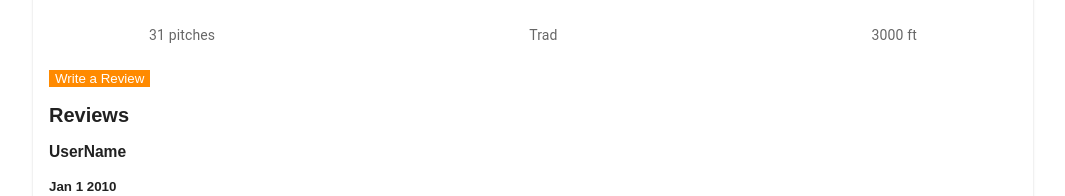
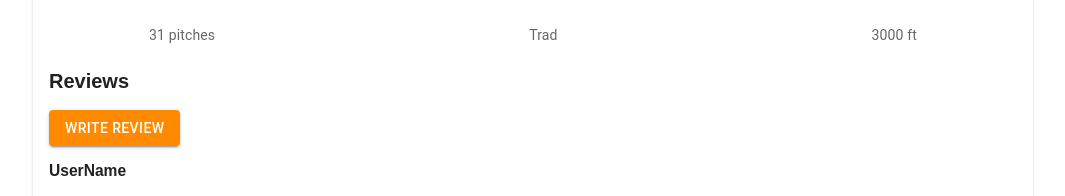
Before and after one commit to markgowen/belay-frontend, a React (Create React App) app: page /discover/1 in a window 1280 px wide. Shown: the part 816-1012 px from the top of the page, without its empty margins (107-1172 px from the left). Built offline with nearby package versions, Linux system fonts and the light colour scheme; data requests are answered from the project's data file.

Commit message:
Updating Reviews Modal

```diff
--- a/src/components/ClimbDetails.js
+++ b/src/components/ClimbDetails.js
@@ -8,12 +8,12 @@ import { CardActionArea } from '@mui/material';
 import Reviews from './Reviews';
 import Icon from "../assets/logos/Icon.png";
 
+
 function ClimbDetails() {
     const {id} = useParams('');
 
     const [climb, setClimb] = useState({});
     const [reviews, setReviews] = useState([])
-    const [isClicked, setIsClicked] = useState(false)
 
     useEffect(() => {
         fetch(`http://localhost:3001/climbs/${id}`)
@@ -29,7 +29,7 @@ function ClimbDetails() {
         })
     }, [])
 
-    const filter = reviews.filter((review) => review.climbId == id ? review: null)
+    const filter = reviews.filter((review) => parseInt(review.climbId) === parseInt(id) ? review: null)
     const createReviews = filter.map(review => {
         return(
             <div>
@@ -39,10 +39,6 @@ function ClimbDetails() {
             </div>
             )
             })
-
-    const handleClick = () =>{
-        setIsClicked(!isClicked);
-    }
 
     function ClimbRatingIcon(){
         const createRating = []
@@ -97,10 +93,9 @@ function ClimbDetails() {
                     </Typography>
                 </div>
                 <div className='reviews-section'>
-                    <button onClick={handleClick}> Write a Review</button>
-                    {isClicked == true ? <Reviews id={id} route={climb.name} setReviews={setReviews} reviews={reviews}/>: null}
                     <div>
                         <h2>Reviews</h2>
+                        <Reviews id={id} setReviews={setReviews} reviews={reviews}/>
                         {createReviews}
                     </div>
                 </div>
--- a/src/components/Reviews.js
+++ b/src/components/Reviews.js
@@ -1,18 +1,37 @@
 import React, {useState} from 'react';
+import Box from '@mui/material/Box';
+import Button from '@mui/material/Button';
+import TextField from '@mui/material/TextField';
+import Modal from '@mui/material/Modal';
 
-function Reviews({route, id, setReviews, reviews}){
+function Reviews({ id, setReviews, reviews }){
+    console.log(id)
+    const handleOpen = () => setOpen(true);
+    const handleClose = () => setOpen(false);
 
+    const [open, setOpen] = React.useState(false);
     const [newReview, setNewReview] = useState({
         "content": '',
-        'climbId': parseInt(id),
+        'climbId': id,
         'UserName': '',
         'date': ''
     })
 
+    const style = {
+        position: 'absolute',
+        top: '50%',
+        left: '50%',
+        transform: 'translate(-50%, -50%)',
+        width: 400,
+        bgcolor: 'background.paper',
+        boxShadow: 24,
+        p: 4,
+      };
+
     const handleChange = (e) => {
         setNewReview({...newReview, [e.target.name]: e.target.value})
     }
-
+    console.log(newReview);
     const handleSubmit = (e) => {
         e.preventDefault();
         fetch('http://localhost:3001/reviews', {
@@ -24,39 +43,45 @@ function Reviews({route, id, setReviews, reviews}){
         .then(data => {
             console.log(data)
             setReviews([...reviews, data])}
-
-        )
+            )
     }
 
     return (
         <div>
-            <h3>{route}</h3>
-            <form onSubmit={handleSubmit}>
-                <input
-                    type="text"
+            <Button sx={{ backgroundColor: "#FF8A00" }} variant="contained" onClick={handleOpen}>Write Review</Button>
+            <Modal
+                component="form"
+                onSubmit={handleSubmit}
+                open={open}
+                onClose={handleClose}
+                aria-labelledby="modal-modal-title"
+                aria-describedby="modal-modal-description"
+            >
+            <Box sx={style}>
+                <TextField
+                    id="standard-multiline-flexible"
+                    helperText="Name"
                     name="UserName"
-                    placeholder='UserName'
                     value={newReview.UserName}
                     onChange={handleChange}
+                    variant="standard"
                 />
-                <input
-                    type="text"
-                    name="date"
-                    placeholder='date'
-                    value={newReview.date}
-                    onChange={handleChange}
-                />
-                <input
-                    type="text"
+                <TextField
+                    id="standard-multiline-flexible"
+                    helperText="Description"
                     name="content"
-                    placeholder='description'
+                    multiline
+                    maxRows={2}
                     value={newReview.content}
                     onChange={handleChange}
+                    variant="standard"
+                    sx={{ width: "100%" }}
                 />
-                <button type="submit">Submit</button>
-            </form>
+                <Button sx={{ backgroundColor: "#FF8A00" }} variant="contained" type="submit">Sumbit</Button>
+            </Box>
+            </Modal>
         </div>
     )
 }
 
-export default Reviews
+export default Reviews;
--- a/src/styling/App.css
+++ b/src/styling/App.css
@@ -171,22 +171,12 @@ nav .active {
     justify-content: space-between;
     align-items: center;
 }
-
-button {
-    background-color: #FF8A00;
-    color: white;
-    border: none;
-    outline: 0;
-}
-
 .form-line-one {
     margin: 25px auto;
     display: flex;
     justify-content: center;
     /* align-items: center; */
 }
-
-
 .new-route h1 {
     margin: 50px auto;
     display: flex;
```
Lines whose indentation alone changed are shown as unchanged.
